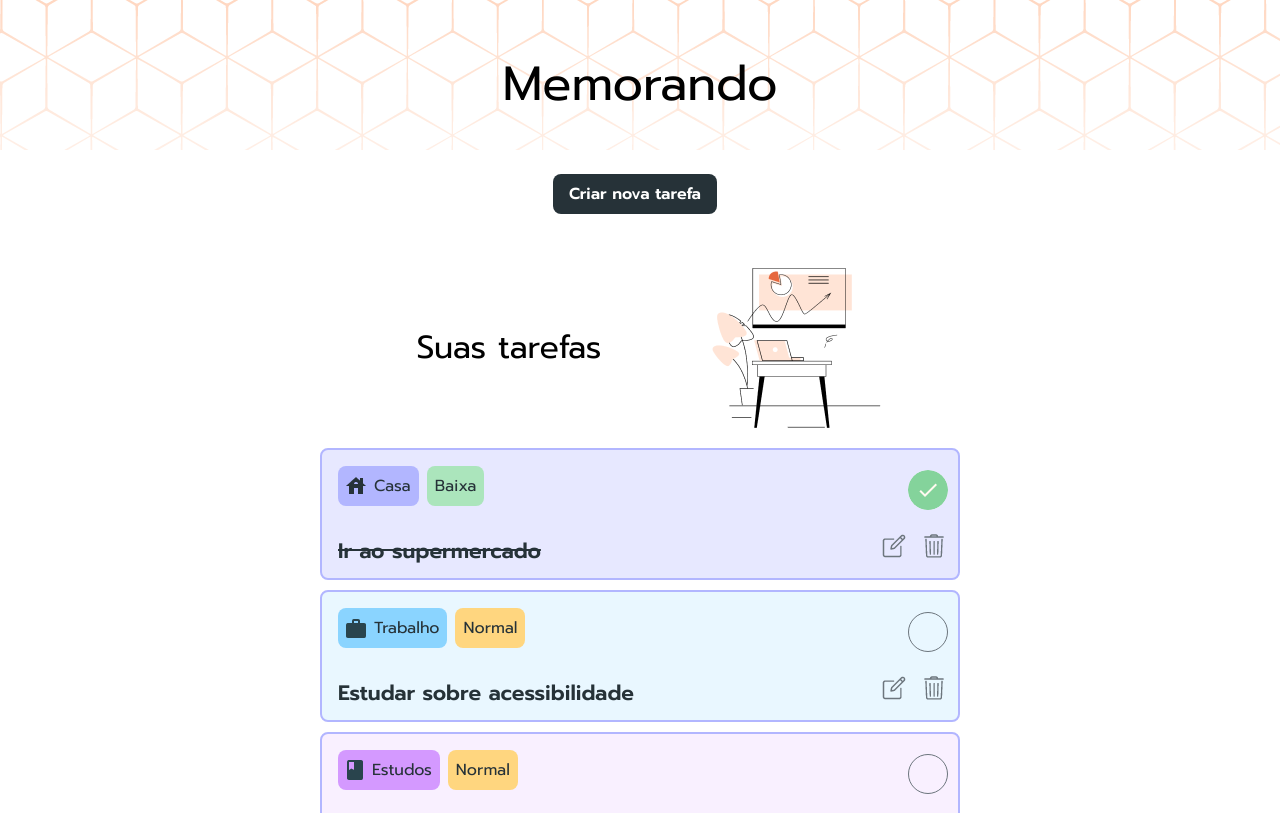
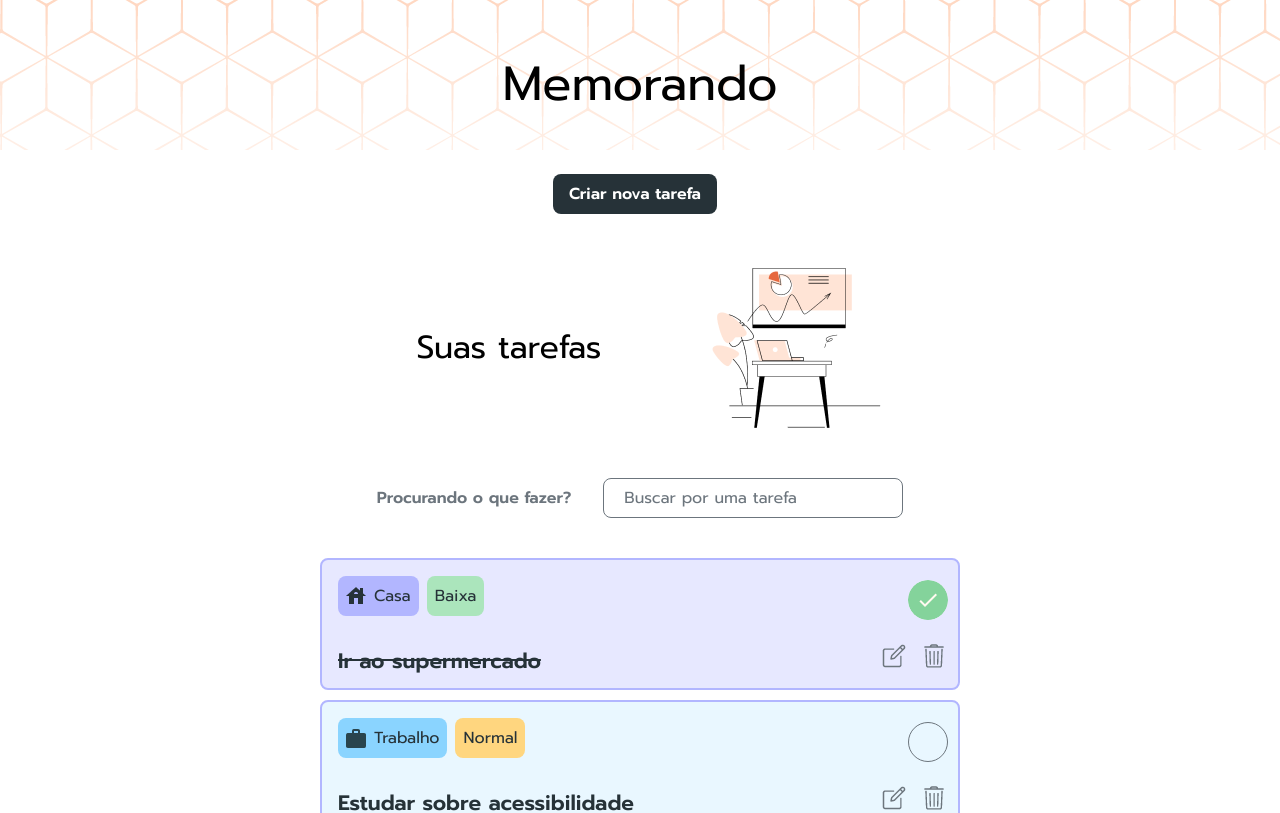
Before and after one commit to brennoluan/2806-animacoes-angular, an Angular app: page /listaTarefas in a window 1280 px wide. Shown: the top 813 px of the page. Built offline with nearby package versions, Linux system fonts and the light colour scheme; data requests are answered from the project's data file.

Commit message:
feat: add search functionality to task list with filtering capability

```diff
--- a/src/app/lista-tarefas/lista-tarefas.component.css
+++ b/src/app/lista-tarefas/lista-tarefas.component.css
@@ -1,3 +1,59 @@
+.busca {
+  display: flex;
+  justify-content: center;
+  align-items: center;
+  margin-bottom: 40px;
+  margin-top: 40px;
+}
+
+.busca p {
+  color: #6C757D;
+  font-size: 16px;
+  font-weight: 600;
+  margin-right: 32px;
+}
+
+#campo-busca::placeholder {
+  color: #6C757D;
+  font-family: 'Prompt';
+  font-size: 16px;
+  padding: 8px 0 8px 8px;
+}
+
+.busca input {
+  border: 1px solid #6C757D;
+  border-radius: 8px;
+  font-family: 'Prompt';
+  font-size: 16px;
+  height: 40px;
+  width: 300px;
+  padding-left: 12px;
+}
+
+input[type='search']:focus {
+  background-image: none;
+  outline: none;
+  text-decoration: none;
+}
+
+input[type='search']::-webkit-search-decoration,
+::-webkit-search-cancel-button,
+::-webkit-search-results-button,
+::-webkit-search-results-decoration { display: none; }
+
+@media(max-width: 1060px) {
+  .busca {
+    display: flex;
+    flex-direction: column;
+    align-items: center;
+  }
+
+  .busca p {
+    margin-right: 0;
+    margin-bottom: 12px;
+  }
+}
+
 .lista-tarefas {
   display: flex;
   flex-direction: column;
--- a/src/app/lista-tarefas/lista-tarefas.component.html
+++ b/src/app/lista-tarefas/lista-tarefas.component.html
@@ -69,10 +69,14 @@
     <img src="assets/imagens/ilustracao-Tarefas.png"
         alt="Ilustração de um ambiente com mesa, computador, quadro e um vaso com planta">
   </div>
-  <div *ngIf="listaTarefas.length > 0, else semTarefas">
+  <div class="busca">
+    <p class="ff-prompt">Procurando o que fazer?</p>
+    <input type="search" id="campo-busca" placeholder="Buscar por uma tarefa" [(ngModel)]="campoBusca" (keyup)="filtrarTarefasPorDescricao(campoBusca)">
+  </div>
+  <div *ngIf="tarefasFiltradas.length > 0, else semTarefas">
     <div
       class="lista-tarefas card-{{ tarefa.categoria }}"
-      *ngFor="let tarefa of listaTarefas; let i = index" (mouseover)="indexTarefa = i" [@highlightedState]="indexTarefa === i ? 'highlighted' : 'default'">
+      *ngFor="let tarefa of tarefasFiltradas; let i = index" (mouseover)="indexTarefa = i" [@highlightedState]="indexTarefa === i ? 'highlighted' : 'default'">
       <div class="info-card">
         <p class="categoria-tarefa categoria-{{ tarefa.categoria }}">
           <img
--- a/src/app/lista-tarefas/lista-tarefas.component.ts
+++ b/src/app/lista-tarefas/lista-tarefas.component.ts
@@ -19,6 +19,8 @@ export class ListaTarefasComponent implements OnInit {
   validado: boolean = false;
   indexTarefa: number = -1;
   id: number = 0;
+  campoBusca: string = '';
+  tarefasFiltradas: Tarefa[] = [];
 
   formulario: FormGroup = this.fomBuilder.group({
     id: [0],
@@ -37,8 +39,20 @@ export class ListaTarefasComponent implements OnInit {
   ngOnInit(): Tarefa[] {
     this.service.listar(this.categoria).subscribe((listaTarefas) => {
       this.listaTarefas = listaTarefas;
+      this.tarefasFiltradas = listaTarefas;
     });
-    return this.listaTarefas;
+    return this.tarefasFiltradas;
+  }
+
+  filtrarTarefasPorDescricao(descricao: string) {
+    this.campoBusca = descricao.trim().toLowerCase()
+    if (descricao) {
+      this.tarefasFiltradas = this.listaTarefas.filter(tarefa =>
+        tarefa.descricao.toLowerCase().includes(this.campoBusca)
+      );
+    } else {
+      this.tarefasFiltradas = this.listaTarefas;
+    }
   }
 
   mostrarOuEsconderFormulario() {
@@ -121,7 +135,7 @@ export class ListaTarefasComponent implements OnInit {
 
   listarAposCheck() {
     this.service.listar(this.categoria).subscribe((listaTarefas) => {
-      this.listaTarefas = listaTarefas;
+      this.tarefasFiltradas = listaTarefas;
     });
   }
 
```
